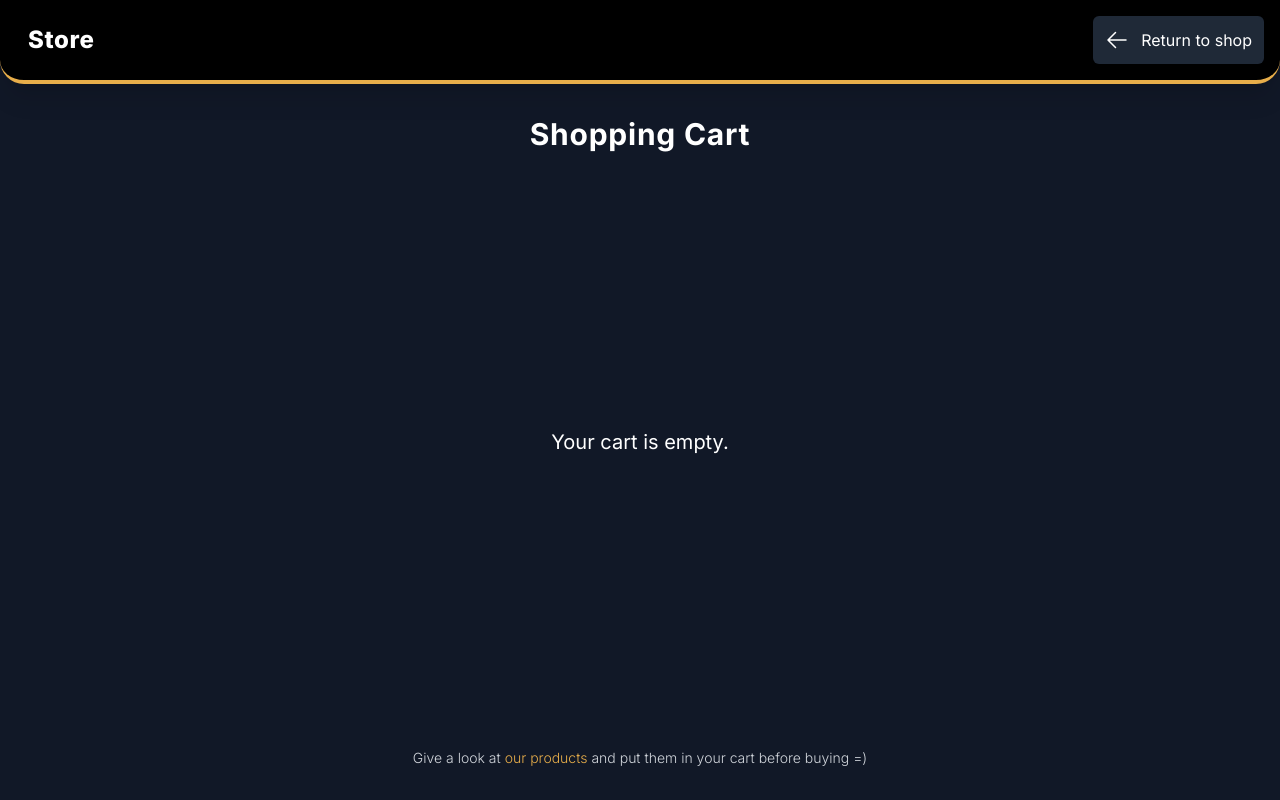
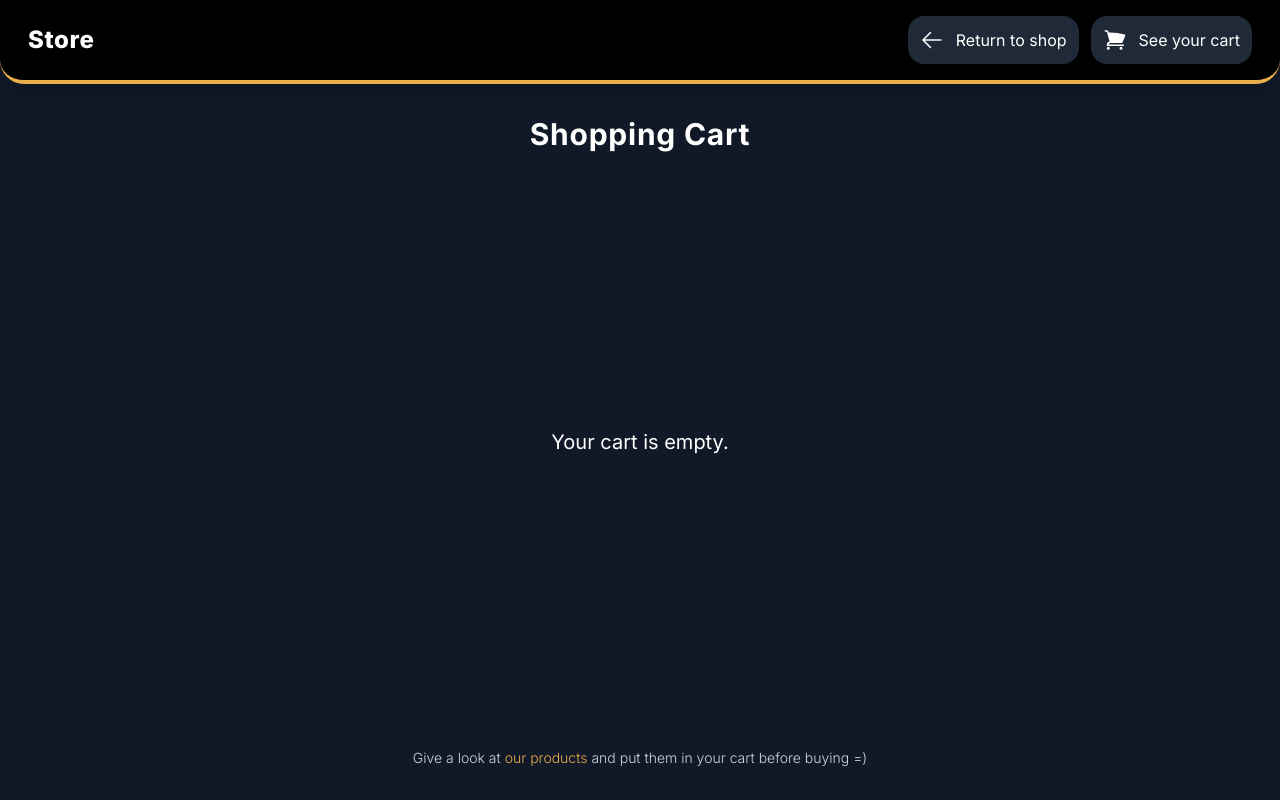
Before and after one commit to patrickkmatias/dourados-store, a Next.js app: page /cart in a window 1280 px wide. Built offline with nearby package versions, Linux system fonts and the light colour scheme.

Commit message:
feat: return and cart icons are shown together, cart item count badge

```diff
--- a/components/NavBar.tsx
+++ b/components/NavBar.tsx
@@ -1,32 +1,55 @@
 import { ShoppingCartIcon, ArrowLeftIcon } from '@heroicons/react/24/solid';
 import { useRouter } from 'next/router';
+import { useContext } from 'react';
+import { StoreContext } from '@/contexts/StoreContext';
 import Link from 'next/link';
 
 export default function NavBar() {
+    const { state } = useContext(StoreContext);
+    const {
+        cart: { cartItems },
+    } = state;
+
     const router = useRouter();
     const isRootPath = router.asPath === '/';
+    const itemsQuantity = Object.keys(cartItems).length;
 
     return (
         <nav className="p-4 w-full fixed z-50 top-0 left-0 rounded-bl-3xl rounded-br-3xl border-b-4 border-b-dourados-golden flex justify-between bg-black shadow-xl">
             <h1 className="inline-flex items-center px-3 text-2xl font-sans font-extrabold tracking-wide rounded-md">
                 Store
             </h1>
-            <Link
-                href={isRootPath ? '/cart' : '/'}
-                className="p-3 inline-flex bg-gray-800 rounded-md focus:bg-gray-700 transition-colors"
-            >
-                {isRootPath ? (
+            <div className="flex flex-row-reverse">
+                <Link
+                    href={isRootPath ? '/cart' : '/'}
+                    className="p-3 mx-3 inline-flex bg-gray-800 rounded-2xl focus:bg-gray-700 transition-colors"
+                >
+                    <ShoppingCartIcon className="w-6 h-6" />
+                    {itemsQuantity ? (
+                        <span className="w-6 h-6 ml-3 px-1 flex justify-center items-center text-sm rounded-3xl bg-dourados-golden bg-opacity-95 shadow">
+                            {itemsQuantity}
+                        </span>
+                    ) : (
+                        <></>
+                    )}
+                    <p className="ml-3 hidden md:block">See your cart</p>
+                </Link>
+                {!isRootPath ? (
                     <>
-                        <ShoppingCartIcon className="w-6 h-6" />
-                        <p className="ml-3 hidden md:block">See your cart</p>
+                        <Link
+                            href={isRootPath ? '/cart' : '/'}
+                            className="p-3 inline-flex bg-gray-800 rounded-2xl focus:bg-gray-700 transition-colors"
+                        >
+                            <ArrowLeftIcon className="w-6 h-6" />
+                            <p className="ml-3 hidden md:block">
+                                Return to shop
+                            </p>
+                        </Link>
                     </>
                 ) : (
-                    <>
-                        <ArrowLeftIcon className="w-6 h-6" />
-                        <p className="ml-3 hidden md:block">Return to shop</p>
-                    </>
+                    <></>
                 )}
-            </Link>
+            </div>
         </nav>
     );
 }
```
